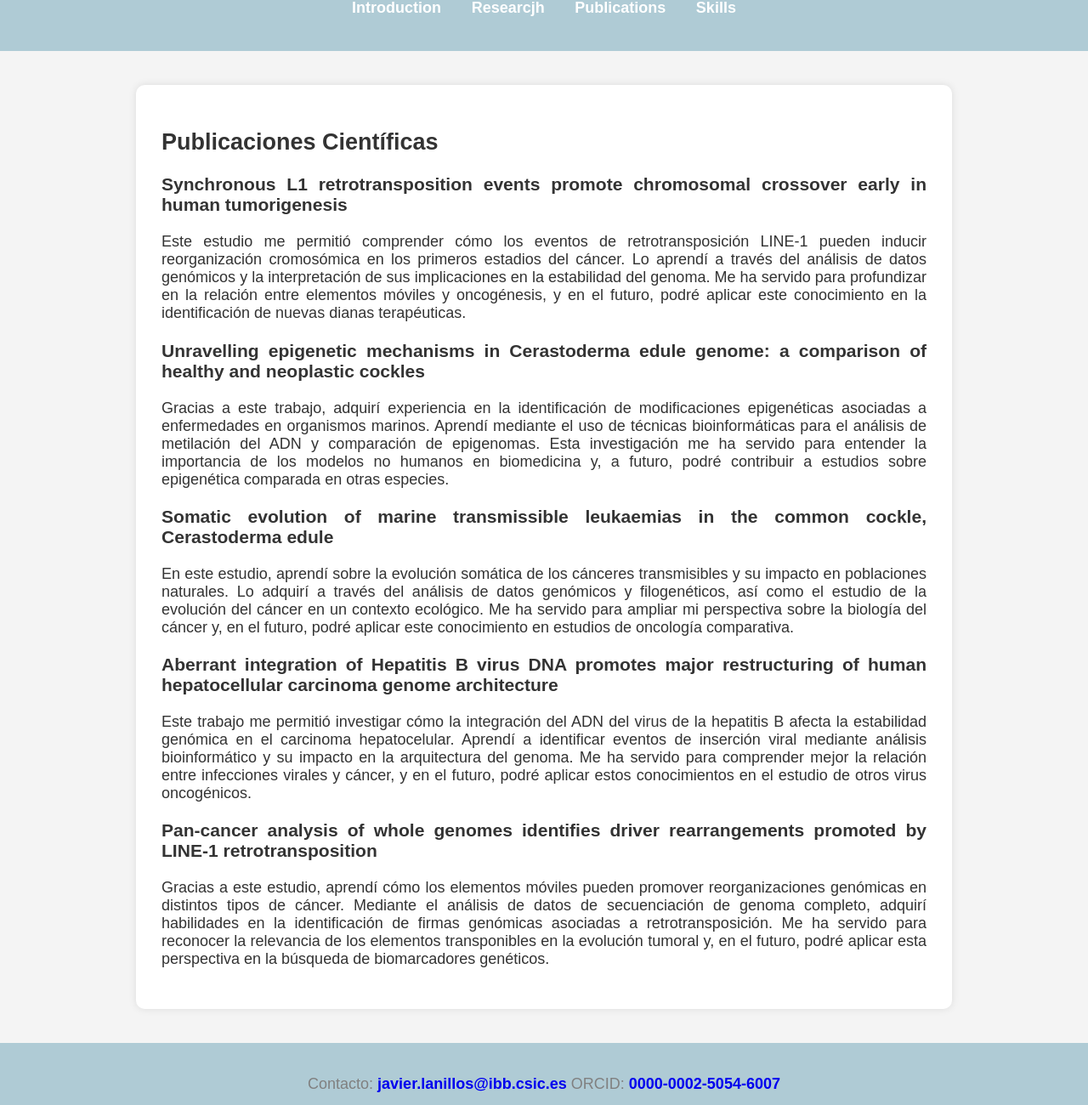
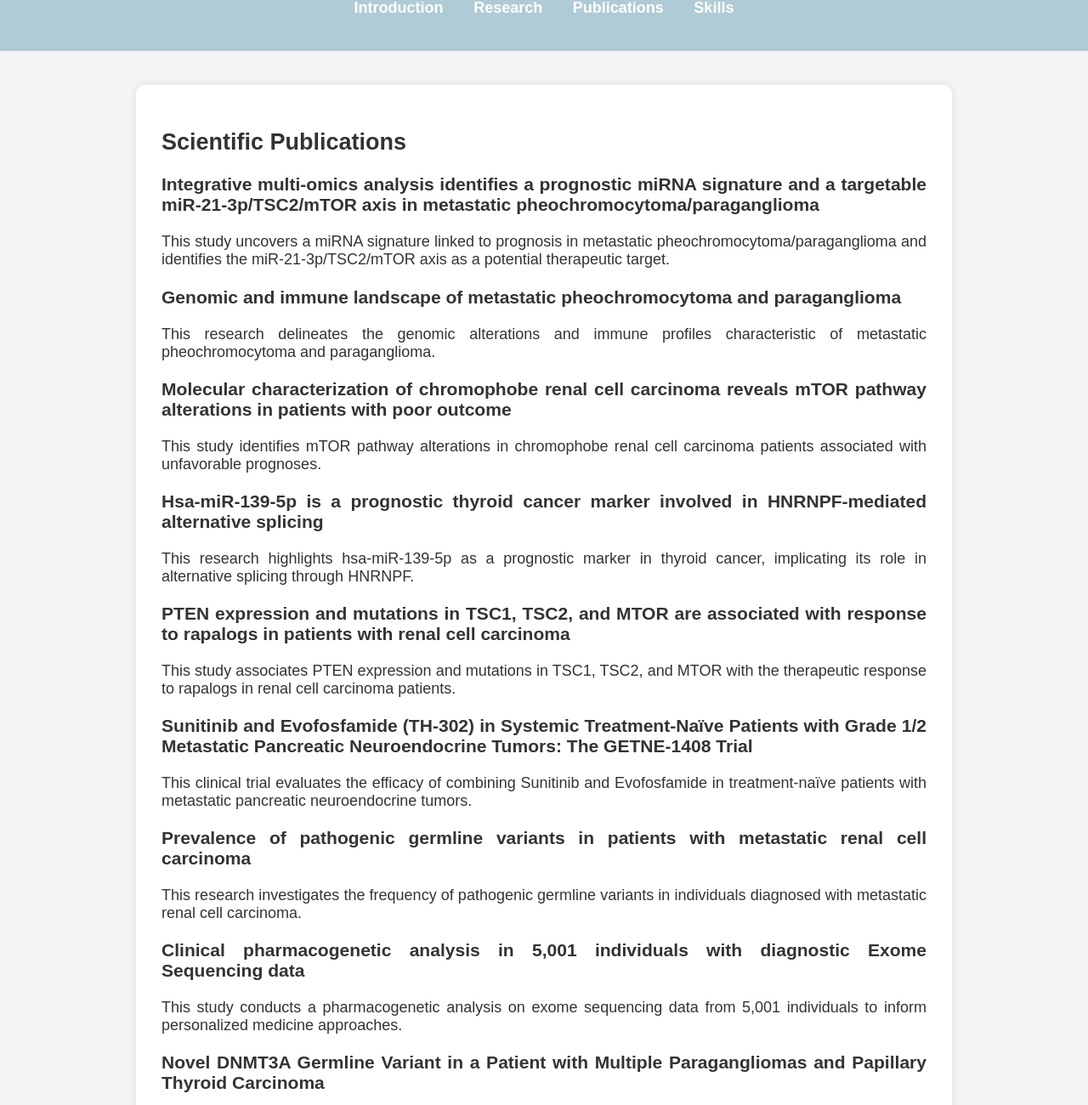
Before and after one commit to jlanillos/jlanillos.github.io, a plain HTML site: page pages/publications.html in a window 1280 px wide. Shown: the part 122-1422 px from the top of the page at 85% size. Drawn offline with Linux system fonts and the light colour scheme; files whose address does not match are found by name.

Commit message:
personalization

```diff
--- a/pages/publications.html
+++ b/pages/publications.html
@@ -3,7 +3,7 @@
 <head>
     <meta charset="UTF-8">
     <meta name="viewport" content="width=device-width, initial-scale=1.0">
-    <title>Publicaciones - Javier Temes</title>
+    <title>Publicaciones - Javier Lanillos-Manchón</title>
     <link rel="stylesheet" href="../css/style.css">
 </head>
 <body>
@@ -12,7 +12,7 @@
         <nav>
             <ul>
                 <li><a href="index.html">Introduction</a></li>
-                <li><a href="pages/research.html">Researcjh</a></li>
+                <li><a href="pages/research.html">Research</a></li>
                 <li><a href="pages/publications.html">Publications</a></li>
                 <li><a href="pages/skills.html">Skills</a></li>
             </ul>
@@ -21,37 +21,81 @@
 
     <main>
         <section>
-            <h2>Publicaciones Científicas</h2>
+            <h2>Scientific Publications</h2>
 
             <article>
-                <h3>Synchronous L1 retrotransposition events promote chromosomal crossover early in human tumorigenesis</h3>
-                <p>Este estudio me permitió comprender cómo los eventos de retrotransposición LINE-1 pueden inducir reorganización cromosómica en los primeros estadios del cáncer. Lo aprendí a través del análisis de datos genómicos y la interpretación de sus implicaciones en la estabilidad del genoma. Me ha servido para profundizar en la relación entre elementos móviles y oncogénesis, y en el futuro, podré aplicar este conocimiento en la identificación de nuevas dianas terapéuticas.</p>
+                <h3>Integrative multi-omics analysis identifies a prognostic miRNA signature and a targetable miR-21-3p/TSC2/mTOR axis in metastatic pheochromocytoma/paraganglioma</h3>
+                <p>This study uncovers a miRNA signature linked to prognosis in metastatic pheochromocytoma/paraganglioma and identifies the miR-21-3p/TSC2/mTOR axis as a potential therapeutic target.</p>
             </article>
 
             <article>
-                <h3>Unravelling epigenetic mechanisms in Cerastoderma edule genome: a comparison of healthy and neoplastic cockles</h3>
-                <p>Gracias a este trabajo, adquirí experiencia en la identificación de modificaciones epigenéticas asociadas a enfermedades en organismos marinos. Aprendí mediante el uso de técnicas bioinformáticas para el análisis de metilación del ADN y comparación de epigenomas. Esta investigación me ha servido para entender la importancia de los modelos no humanos en biomedicina y, a futuro, podré contribuir a estudios sobre epigenética comparada en otras especies.</p>
+                <h3>Genomic and immune landscape of metastatic pheochromocytoma and paraganglioma</h3>
+                <p>This research delineates the genomic alterations and immune profiles characteristic of metastatic pheochromocytoma and paraganglioma.</p>
             </article>
 
             <article>
-                <h3>Somatic evolution of marine transmissible leukaemias in the common cockle, Cerastoderma edule</h3>
-                <p>En este estudio, aprendí sobre la evolución somática de los cánceres transmisibles y su impacto en poblaciones naturales. Lo adquirí a través del análisis de datos genómicos y filogenéticos, así como el estudio de la evolución del cáncer en un contexto ecológico. Me ha servido para ampliar mi perspectiva sobre la biología del cáncer y, en el futuro, podré aplicar este conocimiento en estudios de oncología comparativa.</p>
+                <h3>Molecular characterization of chromophobe renal cell carcinoma reveals mTOR pathway alterations in patients with poor outcome</h3>
+                <p>This study identifies mTOR pathway alterations in chromophobe renal cell carcinoma patients associated with unfavorable prognoses.</p>
             </article>
 
             <article>
-                <h3>Aberrant integration of Hepatitis B virus DNA promotes major restructuring of human hepatocellular carcinoma genome architecture</h3>
-                <p>Este trabajo me permitió investigar cómo la integración del ADN del virus de la hepatitis B afecta la estabilidad genómica en el carcinoma hepatocelular. Aprendí a identificar eventos de inserción viral mediante análisis bioinformático y su impacto en la arquitectura del genoma. Me ha servido para comprender mejor la relación entre infecciones virales y cáncer, y en el futuro, podré aplicar estos conocimientos en el estudio de otros virus oncogénicos.</p>
+                <h3>Hsa-miR-139-5p is a prognostic thyroid cancer marker involved in HNRNPF-mediated alternative splicing</h3>
+                <p>This research highlights hsa-miR-139-5p as a prognostic marker in thyroid cancer, implicating its role in alternative splicing through HNRNPF.</p>
             </article>
 
             <article>
-                <h3>Pan-cancer analysis of whole genomes identifies driver rearrangements promoted by LINE-1 retrotransposition</h3>
-                <p>Gracias a este estudio, aprendí cómo los elementos móviles pueden promover reorganizaciones genómicas en distintos tipos de cáncer. Mediante el análisis de datos de secuenciación de genoma completo, adquirí habilidades en la identificación de firmas genómicas asociadas a retrotransposición. Me ha servido para reconocer la relevancia de los elementos transponibles en la evolución tumoral y, en el futuro, podré aplicar esta perspectiva en la búsqueda de biomarcadores genéticos.</p>
+                <h3>PTEN expression and mutations in TSC1, TSC2, and MTOR are associated with response to rapalogs in patients with renal cell carcinoma</h3>
+                <p>This study associates PTEN expression and mutations in TSC1, TSC2, and MTOR with the therapeutic response to rapalogs in renal cell carcinoma patients.</p>
+            </article>
+
+            <article>
+                <h3>Sunitinib and Evofosfamide (TH-302) in Systemic Treatment-Naïve Patients with Grade 1/2 Metastatic Pancreatic Neuroendocrine Tumors: The GETNE-1408 Trial</h3>
+                <p>This clinical trial evaluates the efficacy of combining Sunitinib and Evofosfamide in treatment-naïve patients with metastatic pancreatic neuroendocrine tumors.</p>
+            </article>
+
+            <article>
+                <h3>Prevalence of pathogenic germline variants in patients with metastatic renal cell carcinoma</h3>
+                <p>This research investigates the frequency of pathogenic germline variants in individuals diagnosed with metastatic renal cell carcinoma.</p>
+            </article>
+
+            <article>
+                <h3>Clinical pharmacogenetic analysis in 5,001 individuals with diagnostic Exome Sequencing data</h3>
+                <p>This study conducts a pharmacogenetic analysis on exome sequencing data from 5,001 individuals to inform personalized medicine approaches.</p>
+            </article>
+
+            <article>
+                <h3>Novel DNMT3A Germline Variant in a Patient with Multiple Paragangliomas and Papillary Thyroid Carcinoma</h3>
+                <p>This case report identifies a novel germline DNMT3A mutation in a patient presenting with multiple paragangliomas and papillary thyroid carcinoma.</p>
+            </article>
+
+            <article>
+                <h3>CD133 expression in medullary thyroid cancer cells identifies patients with poor prognosis</h3>
+                <p>This research associates CD133 expression in medullary thyroid cancer cells with poorer patient outcomes.</p>
+            </article>
+
+            <article>
+                <h3>Deubiquitinase USP9X loss sensitizes renal cancer cells to mTOR inhibition</h3>
+                <p>This study demonstrates that loss of USP9X increases renal cancer cells' sensitivity to mTOR inhibitors.</p>
+            </article>
+
+            <article>
+                <h3>Considerations on diagnosis and surveillance measures of PTEN hamartoma tumor syndrome: clinical and genetic study in a series of Spanish patients</h3>
+                <p>This research provides insights into the diagnosis and monitoring of PTEN hamartoma tumor syndrome through a clinical and genetic study of Spanish patients.</p>
+            </article>
+
+            <article>
+                <h3>PBRM1 and KDM5C cooperate to define high-angiogenesis tumors and increased antiangiogenic response in renal cancer</h3>
+                <p>This study reveals that PBRM1 and KDM5C mutations characterize renal cancers with high angiogenesis and enhanced response to antiangiogenic therapies.</p>
+            </article>
+
+            <article>
+                <h3>DLST mutations in pheochromocytoma and paraganglioma cause proteome hyposuccinylation and metabolic remodeling</h3>
+                <p>This research indicates that DLST mutations in pheochromocytoma and paraganglioma lead to reduced protein succinylation and metabolic changes.</p>
             </article>
         </section>
-
     </main>
 
-   <footer>
+    <footer>
         <p>Contacto: <a href="mailto:javier.lanillos@ibb.csic.es">javier.lanillos@ibb.csic.es</a>  ORCID: <a href="https://orcid.org/0000-0002-5054-6007" target="_blank">0000-0002-5054-6007</a></p>
         <img src="images/CSIC_LOGO.svg" alt="Kindly generated by Dr. Emilio José" style="display: block; margin: 20px auto; max-width: 200px;">
     </footer>
```
